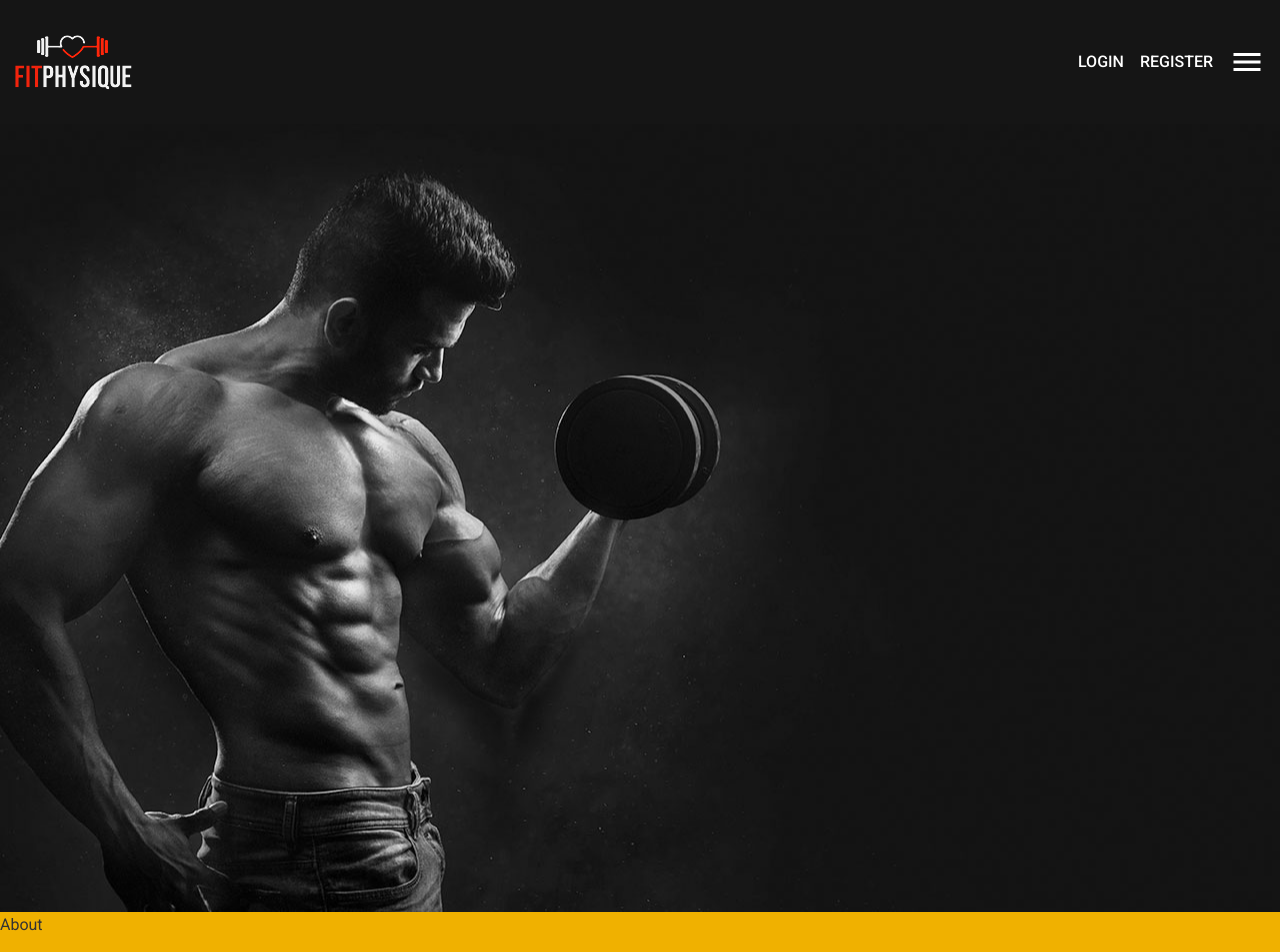
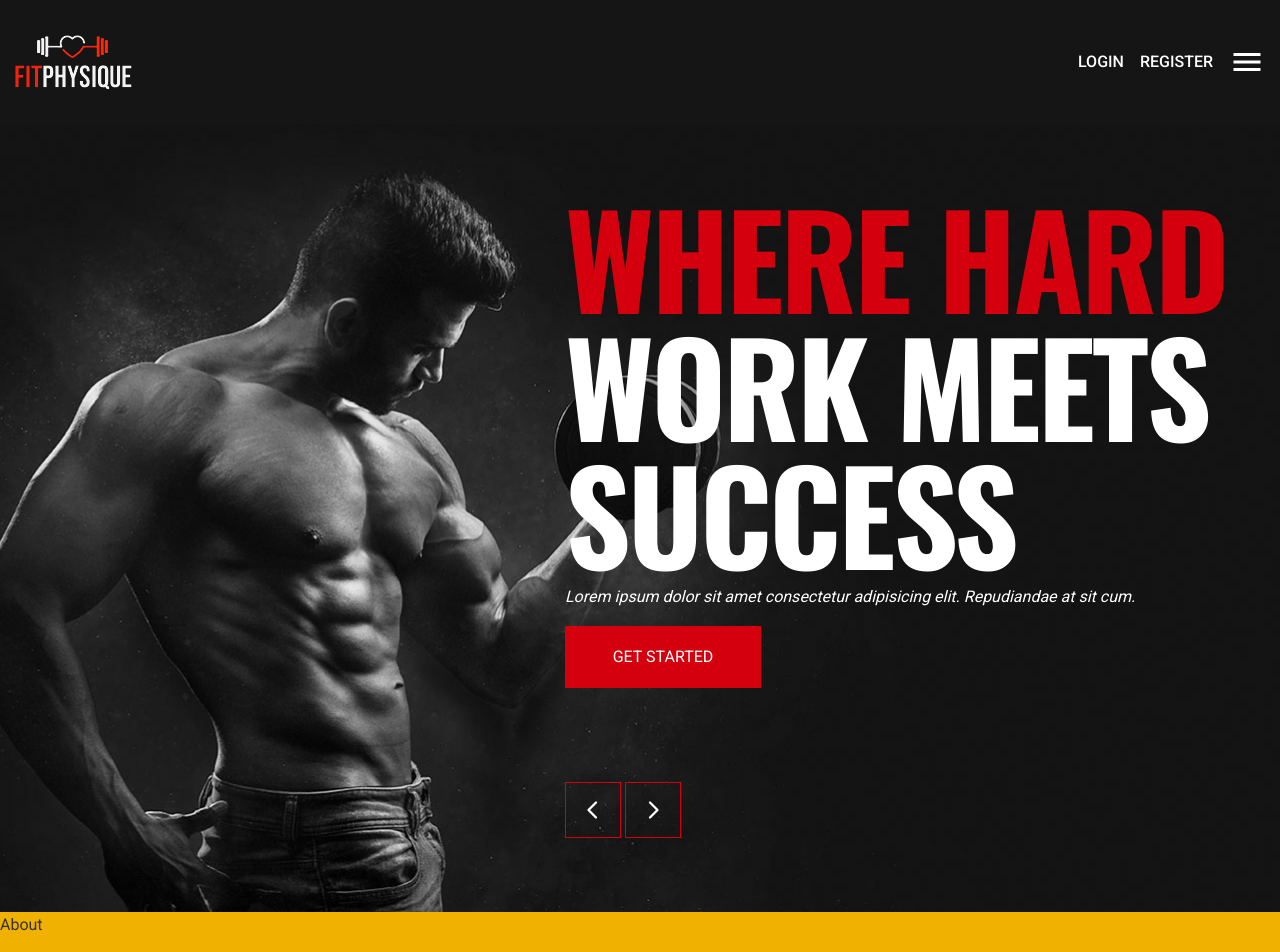
Before and after one commit to Eugensson/fit-physique, a Next.js app: page / in a window 1280 px wide. Shown: the top 952 px of the page. Built offline with nearby package versions, Linux system fonts and the light colour scheme.

Commit message:
Created Hero section

```diff
--- /dev/null
+++ b/components/custom-button.tsx
@@ -0,0 +1,23 @@
+import { cn } from "@/lib/utils";
+
+interface CustomButtonProps {
+  text: string;
+  containerStyles?: string;
+}
+
+export const CustomButton = ({ text, containerStyles }: CustomButtonProps) => {
+  return (
+    <button
+      type="button"
+      className={cn(
+        "group relative overflow-hidden bg-accent uppercase cursor-pointer",
+        containerStyles
+      )}
+    >
+      <span className="ease absolute top-1/2 h-0 w-64 origin-center -translate-x-20 rotate-45 bg-black transition-all duration-300 group-hover:h-64 group-hover:-translate-y-32" />
+      <span className="ease relative text-white transition duration-300 group-hover:text-white">
+        {text}
+      </span>
+    </button>
+  );
+};
--- /dev/null
+++ b/components/hero-slider.tsx
@@ -0,0 +1,89 @@
+"use client";
+
+import "swiper/css";
+import "swiper/css/navigation";
+import { motion } from "framer-motion";
+import { Swiper, SwiperSlide } from "swiper/react";
+
+import { CustomButton } from "@/components/custom-button";
+import { SwiperNavButtons } from "@/components/swiper-nav-buttons";
+
+import { fadeIn } from "@/lib/variants";
+
+export const HeroSlider = () => {
+  return (
+    <Swiper className="h-full">
+      <SwiperSlide>
+        <div className="h-full flex justify-end pt-48">
+          <div className="flex flex-col items-center lg:items-start lg:max-w-175">
+            <motion.h1
+              variants={fadeIn("up", 0.4)}
+              initial="hidden"
+              whileInView={"show"}
+              viewport={{ once: false, amount: 0.2 }}
+              className="h1 text-center lg:text-left mb-2"
+            >
+              <span className="text-accent">Where hard</span> work meets success
+            </motion.h1>
+            <motion.p
+              variants={fadeIn("up", 0.6)}
+              initial="hidden"
+              whileInView={"show"}
+              viewport={{ once: false, amount: 0.2 }}
+              className="mb-4 text-white italic text-center lg:text-left"
+            >
+              Lorem ipsum dolor sit amet consectetur adipisicing elit.
+              Repudiandae at sit cum.
+            </motion.p>
+            <motion.div
+              variants={fadeIn("up", 0.8)}
+              initial="hidden"
+              whileInView={"show"}
+              viewport={{ once: false, amount: 0.2 }}
+            >
+              <CustomButton text="Get started" containerStyles="w-49 h-15.5" />
+            </motion.div>
+          </div>
+        </div>
+      </SwiperSlide>
+      <SwiperSlide>
+        <div className="h-full flex justify-end pt-48">
+          <div className="flex flex-col items-center lg:items-start lg:max-w-175">
+            <motion.h1
+              variants={fadeIn("up", 0.4)}
+              initial="hidden"
+              whileInView={"show"}
+              viewport={{ once: false, amount: 0.2 }}
+              className="h1 text-center lg:text-left mb-2"
+            >
+              <span className="text-accent">Where hard</span> work meets success
+            </motion.h1>
+            <motion.p
+              variants={fadeIn("up", 0.6)}
+              initial="hidden"
+              whileInView={"show"}
+              viewport={{ once: false, amount: 0.2 }}
+              className="mb-4 text-white italic text-center lg:text-left"
+            >
+              Lorem ipsum dolor sit amet consectetur adipisicing elit.
+              Repudiandae at sit cum.
+            </motion.p>
+            <motion.div
+              variants={fadeIn("up", 0.8)}
+              initial="hidden"
+              whileInView={"show"}
+              viewport={{ once: false, amount: 0.2 }}
+            >
+              <CustomButton text="Get started" containerStyles="w-49 h-15.5" />
+            </motion.div>
+          </div>
+        </div>
+      </SwiperSlide>
+      <SwiperNavButtons
+        containerStyles="absolute bottom-2 lg:bottom-0 right-0 z-50 h-32.5 w-full lg:w-175 flex justify-center lg:justify-start gap-1"
+        btnStyles="size-14 flex items-center justify-center border border-accent text-white hover:bg-accent transition-colors duration-300 cursor-pointer"
+        iconStyles="text-2xl"
+      />
+    </Swiper>
+  );
+};
--- a/components/hero.tsx
+++ b/components/hero.tsx
@@ -1,10 +1,14 @@
+import { HeroSlider } from "@/components/hero-slider";
+
 export const Hero = () => {
   return (
     <section
-      className="h-[80vh] lg:h-228 bg-[url(/assets/hero/bg.png)] bg-center bg-no-repeat"
+      className="h-[80vh] lg:h-228 bg-[url(/assets/hero/bg.png)] bg-cover bg-center bg-no-repeat"
       id="home"
     >
-      <div className="container"></div>
+      <div className="container h-full">
+        <HeroSlider />
+      </div>
     </section>
   );
 };
--- /dev/null
+++ b/components/swiper-nav-buttons.tsx
@@ -0,0 +1,37 @@
+"use client";
+
+import { useSwiper } from "swiper/react";
+import { PiCaretLeftBold, PiCaretRightBold } from "react-icons/pi";
+
+interface SwiperNavButtonsProps {
+  containerStyles: string;
+  btnStyles: string;
+  iconStyles: string;
+}
+
+export const SwiperNavButtons = ({
+  containerStyles,
+  btnStyles,
+  iconStyles,
+}: SwiperNavButtonsProps) => {
+  const swiper = useSwiper();
+
+  return (
+    <div className={containerStyles}>
+      <button
+        type="button"
+        className={btnStyles}
+        onClick={() => swiper.slidePrev()}
+      >
+        <PiCaretLeftBold className={iconStyles} />
+      </button>
+      <button
+        type="button"
+        className={btnStyles}
+        onClick={() => swiper.slideNext()}
+      >
+        <PiCaretRightBold className={iconStyles} />
+      </button>
+    </div>
+  );
+};
--- /dev/null
+++ b/lib/variants.ts
@@ -0,0 +1,28 @@
+import { Variants, Transition } from "framer-motion";
+
+export const fadeIn = (direction: string, delay: number): Variants => {
+  return {
+    hidden: {
+      y: direction === "up" ? 40 : direction === "down" ? -40 : 0,
+      opacity: 0,
+      x: direction === "left" ? 40 : direction === "right" ? -40 : 0,
+      transition: {
+        type: "tween",
+        duration: 1.4,
+        delay: delay,
+        ease: [0.25, 0.6, 0.3, 0.8],
+      } as Transition,
+    },
+    show: {
+      y: 0,
+      x: 0,
+      opacity: 1,
+      transition: {
+        type: "tween",
+        duration: 1.2,
+        delay: delay,
+        ease: [0.25, 0.25, 0.25, 0.75],
+      } as Transition,
+    },
+  };
+};
```
